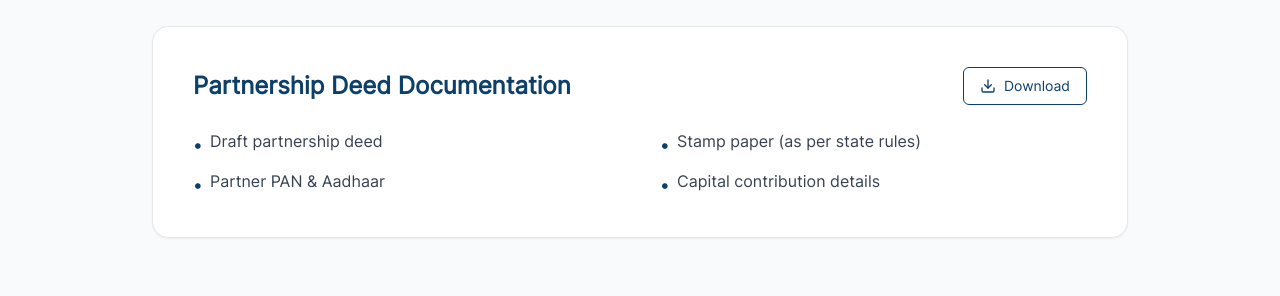
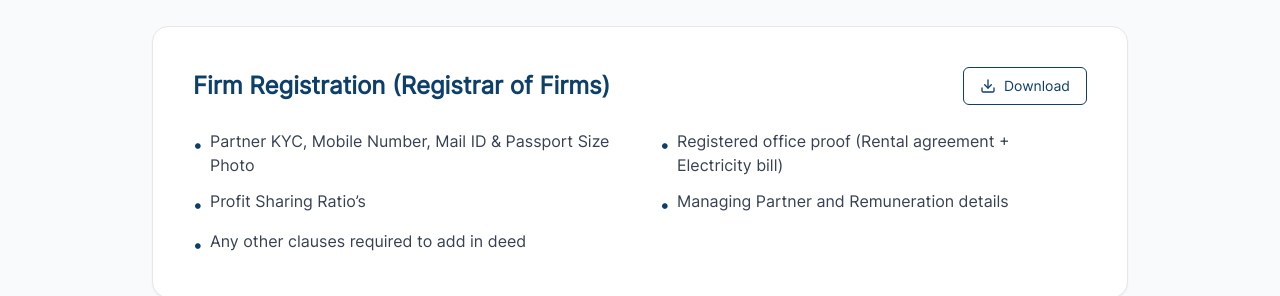
Before and after one commit to surendra-crax/dappina, a Next.js app: page /resources/partnership in a window 1280 px wide. Shown: the part 370-666 px from the top of the page. Built offline with nearby package versions, Linux system fonts and the light colour scheme.

Commit message:
Update page.tsx

```diff
--- a/src/app/resources/partnership/page.tsx
+++ b/src/app/resources/partnership/page.tsx
@@ -32,17 +32,6 @@ export default function PartnershipPage() {
       {/* CONTENT */}
       <section className="py-20 bg-gray-50">
         <div className="max-w-5xl mx-auto px-6 space-y-16">
-
-          {/* PARTNERSHIP DEED */}
-          <Section
-            title="Partnership Deed Documentation"
-            items={[
-              "Draft partnership deed",
-              "Stamp paper (as per state rules)",
-              "Partner PAN & Aadhaar",
-              "Capital contribution details"
-            ]}
-          />
 
           {/* FIRM REGISTRATION */}
           <Section
@@ -145,6 +134,7 @@ function Section({ title, items }: { title: string; items: string[] }) {
     <div className="bg-white rounded-2xl border border-gray-200 shadow-sm p-10">
       <div className="flex justify-between items-center mb-6">
         <h2 className="text-2xl font-semibold text-primary">{title}</h2>
+
         <button className="flex items-center text-sm font-medium text-primary border border-primary px-4 py-2 rounded-md hover:bg-primary hover:text-white transition">
           <Download className="w-4 h-4 mr-2" />
           Download
```
